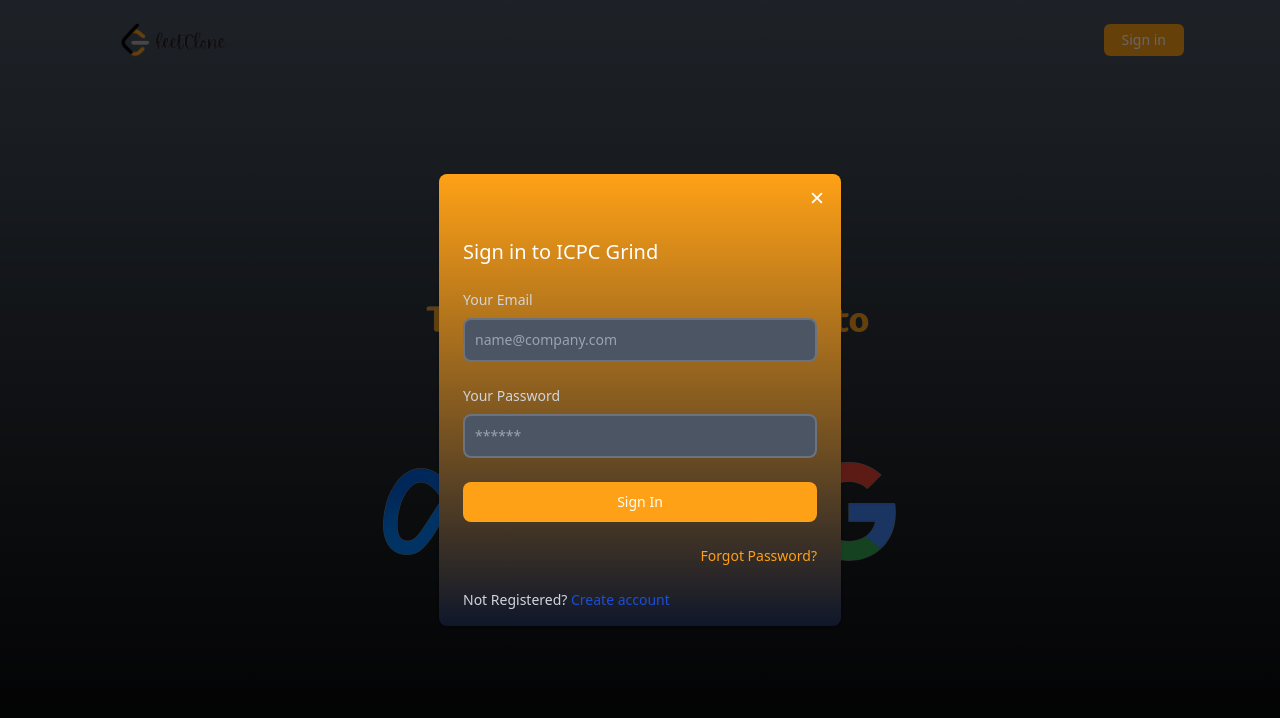
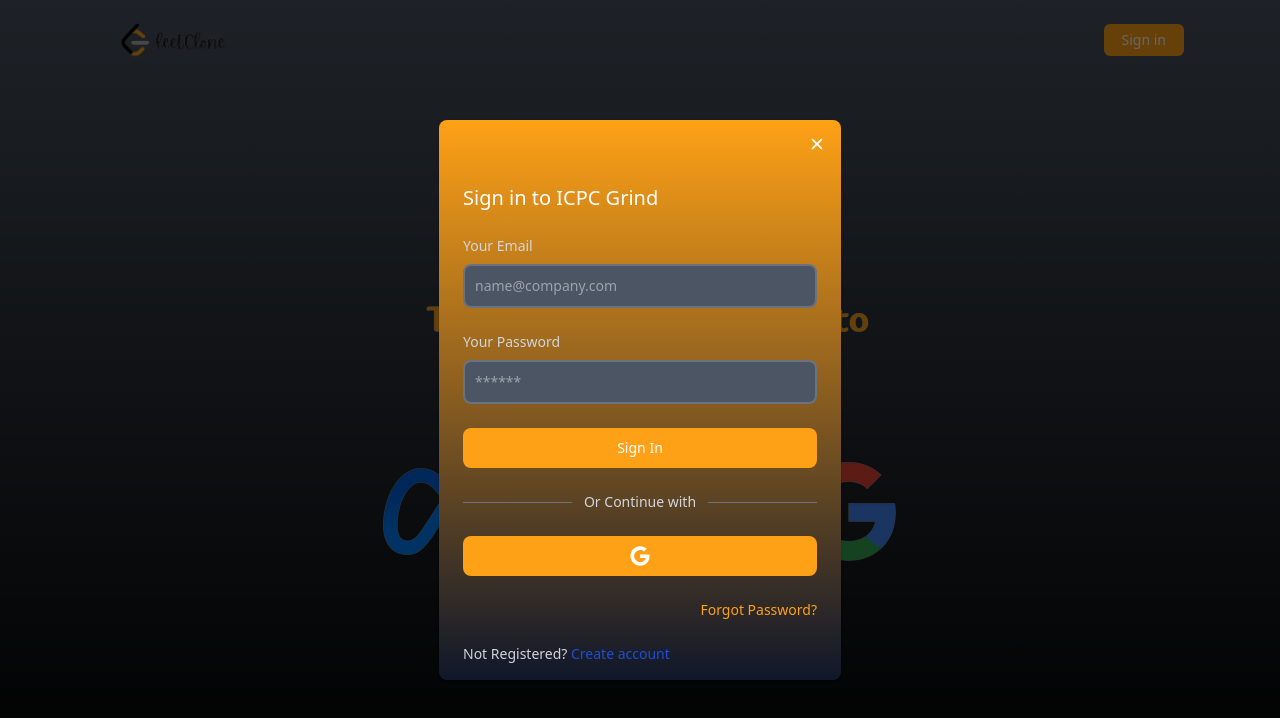
Before and after one commit to DanielH987/icpc-grind, a Next.js app: page /auth in a window 1280 px wide. Both pictures are taken after a click on the button "Sign in". Shown: the top 718 px of the page. Built offline with nearby package versions, Linux system fonts and the light colour scheme; no server answers.

Commit message:
Add Google Sign-In functionality to Login component

```diff
--- a/src/components/Modals/Login.tsx
+++ b/src/components/Modals/Login.tsx
@@ -1,9 +1,10 @@
 import React, { useEffect, useState } from 'react';
 import { authModalState } from '@/atoms/authModalAtom';
 import { useSetRecoilState } from 'recoil';
-import { useSignInWithEmailAndPassword } from 'react-firebase-hooks/auth';
+import { useSignInWithEmailAndPassword, useSignInWithGoogle  } from 'react-firebase-hooks/auth';
 import { useRouter } from 'next/router';
 import { auth } from "@/firebase/firebase";
+import GoogleSignInButton from '../GoogleSignInButton/GoogleSignInButton';
 
 type LoginProps = {
 
@@ -17,6 +18,13 @@
     };
 
     const [inputs, setInputs] = useState({ email: "", password: "" });
+
+    const [
+        signInWithGoogle,
+        googleUser,
+        googleLoading,
+        googleError
+    ] = useSignInWithGoogle(auth);
 
     const [
         signInWithEmailAndPassword,
@@ -38,6 +46,17 @@
             router.push('/');
         } catch (error: any) {
             console.log(error.message);
+            alert(error.message);
+        }
+    };
+
+    const handleGoogleSignIn = async () => {
+        try {
+            const result = await signInWithGoogle();
+            if (result) {
+                router.push('/');
+            }
+        } catch (error: any) {
             alert(error.message);
         }
     };
@@ -83,6 +102,16 @@
             '>
                 {loading ? 'Loading...' : 'Sign In'}
             </button>
+
+            {/* Divider */}
+            <div className="flex items-center my-4">
+                <hr className="w-full border-gray-500" />
+                <span className="px-3 text-gray-300 text-sm whitespace-nowrap">Or Continue with</span>
+                <hr className="w-full border-gray-500" />
+            </div>
+
+            <GoogleSignInButton onClick={handleGoogleSignIn} loading={googleLoading} />
+
             <button className='flex w-full justify-end' onClick={() => handleClick('forgotPassword')}>
                 <a href="#" className='text-sm block text-brand-orange hover:underline w-full text-right'>
                     Forgot Password?
```
